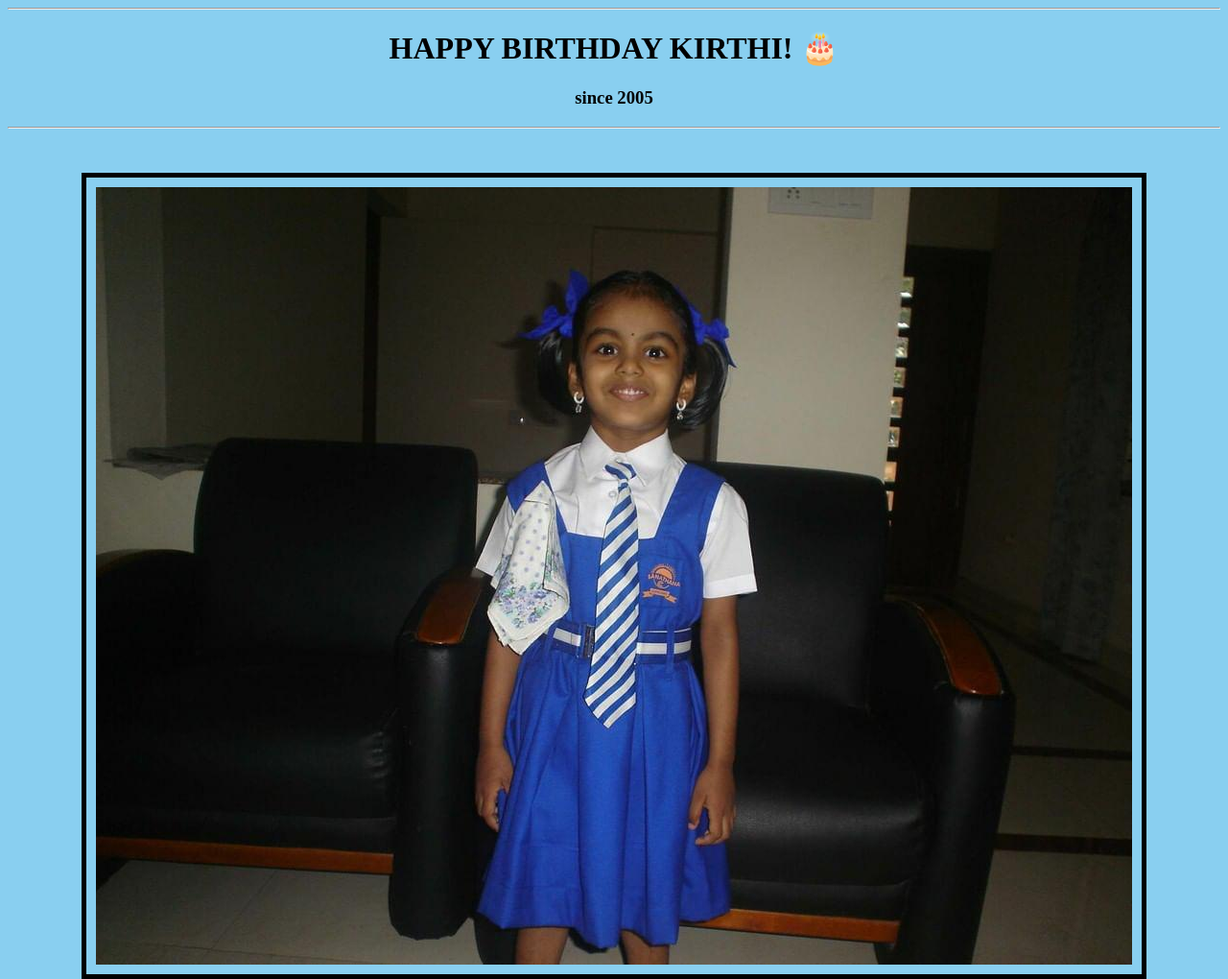
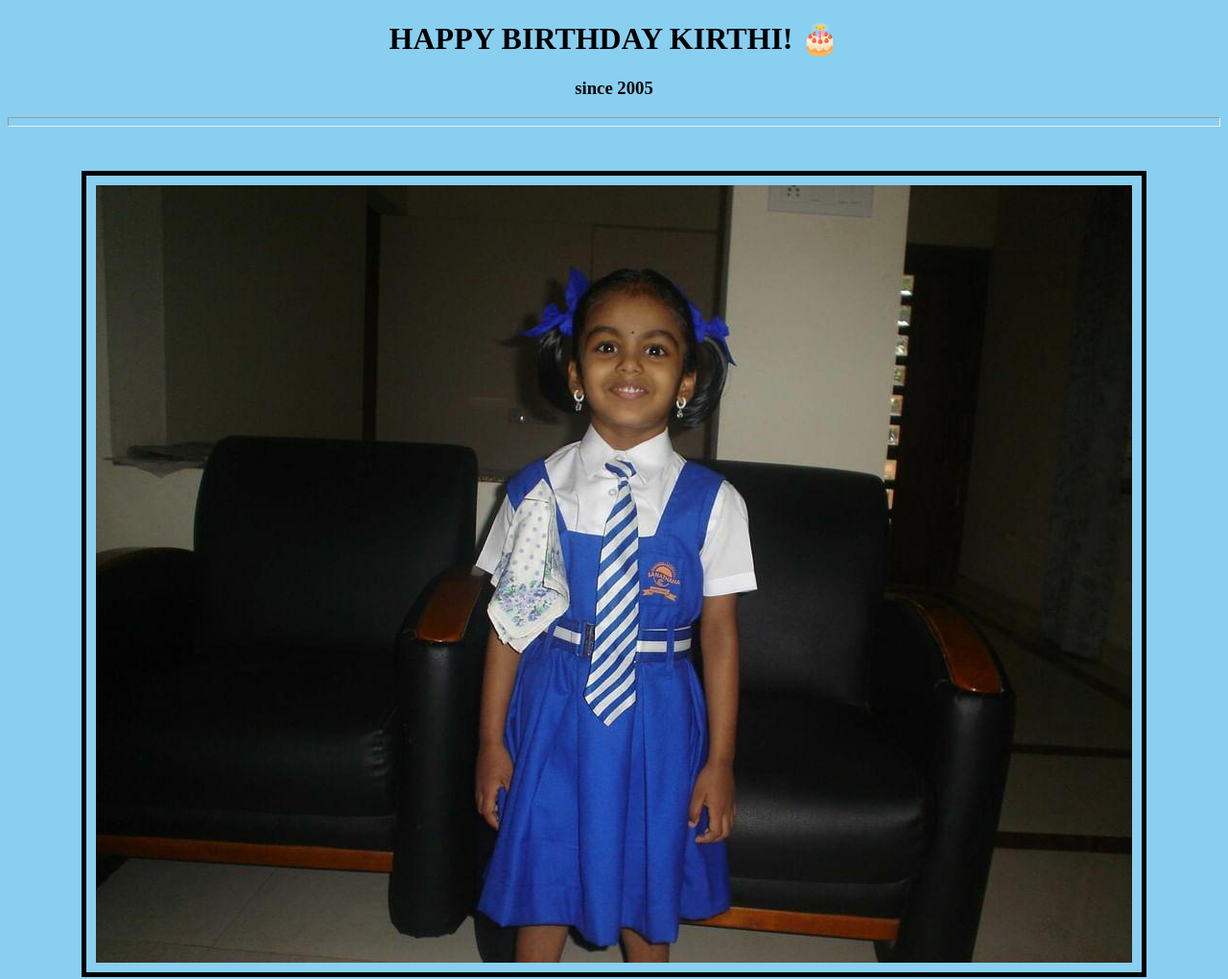
Before and after one commit to kt-website/birthday, a plain HTML site: page index.html in a window 1280 px wide. Shown: the whole page at 96% size. Drawn offline with Linux system fonts and the light colour scheme.

Commit message:
Update index.html

```diff
--- a/index.html
+++ b/index.html
@@ -8,10 +8,9 @@
 </head>
 <body style="background-color: #89CFF0;">
     <center>
-    <hr>
     <h1>HAPPY BIRTHDAY KIRTHI! 🎂</h1>
     <h3>since 2005</h3>
-    <hr>
+    <hr style="height: 8px;">
     <br>
     <img src="pic1.jpg" style="border: 5px solid black; padding: 10px; margin: 20px;">
     </center>
```
